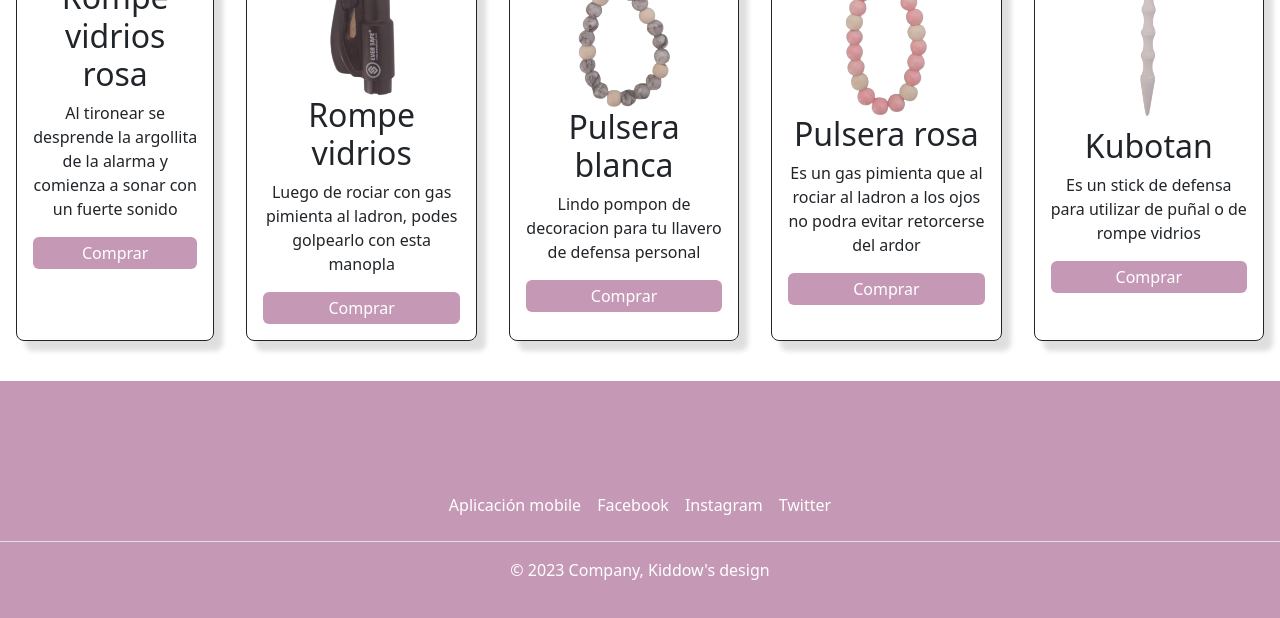
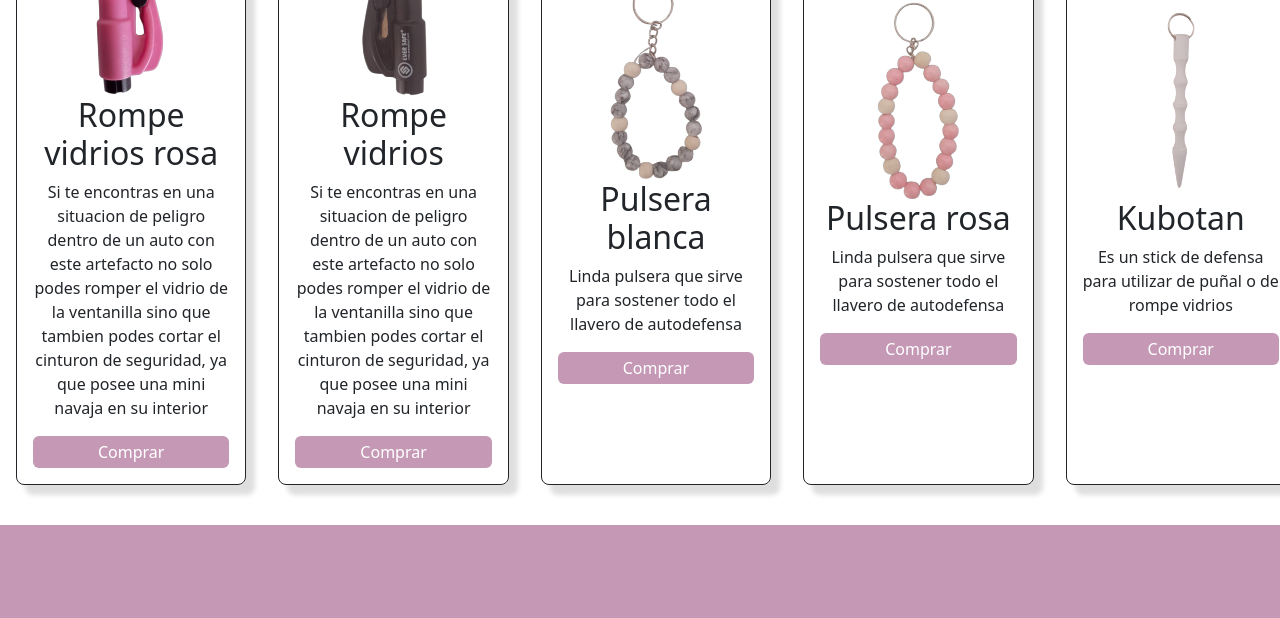
Before and after one commit to KiddowNatalia/kitsautodefensa, a plain HTML site: page pages/productos.html in a window 1280 px wide. Shown: the part 912-1530 px from the top of the page. Drawn offline with nearby package versions, Linux system fonts and the light colour scheme; files whose address does not match are found by name.

Commit message:
Segundo intento de arreglar fotos

```diff
--- a/pages/productos.html
+++ b/pages/productos.html
@@ -68,25 +68,25 @@
                 <div class="producto">
                     <img src="../multimedia/Rompevidrios rosa-Photoroom.png" alt="Rompe vidrios rosa">
                     <h2>Rompe vidrios rosa</h2>
-                    <p>Al tironear se desprende la argollita de la alarma y comienza a sonar con un fuerte sonido</p>
+                    <p>Si te encontras en una situacion de peligro dentro de un auto con este artefacto no solo podes romper el vidrio de la ventanilla sino que tambien podes cortar el cinturon de seguridad, ya que posee una mini navaja en su interior</p>
                     <button class="botonComprarProducto">Comprar</button>
                 </div>
                 <div class="producto">
                     <img src="../multimedia/Rompevidrios negro-Photoroom.png" alt="Rompe vidrios negro">
                     <h2>Rompe vidrios</h2>
-                    <p>Luego de rociar con gas pimienta al ladron, podes golpearlo con esta manopla</p>
+                    <p>Si te encontras en una situacion de peligro dentro de un auto con este artefacto no solo podes romper el vidrio de la ventanilla sino que tambien podes cortar el cinturon de seguridad, ya que posee una mini navaja en su interior</p>
                     <button class="botonComprarProducto">Comprar</button>
                 </div>
                 <div class="producto">
                     <img src="../multimedia/Pulsera blanca-Photoroom.png" alt="Pulsera blanca">
                     <h2>Pulsera blanca</h2>
-                    <p>Lindo pompon de decoracion para tu llavero de defensa personal</p>
+                    <p>Linda pulsera que sirve para sostener todo el llavero de autodefensa</p>
                     <button class="botonComprarProducto">Comprar</button>
                 </div>
                 <div class="producto">
                     <img src="../multimedia/Pulsera rosa-Photoroom.png" alt="Pulsera rosa">
                     <h2>Pulsera rosa</h2>
-                    <p>Es un gas pimienta que al rociar al ladron a los ojos no podra evitar retorcerse del ardor</p>
+                    <p>Linda pulsera que sirve para sostener todo el llavero de autodefensa</p>
                     <button class="botonComprarProducto">Comprar</button>
                 </div>
                 <div class="producto">
```
Also changed, not shown: index.html (+1 -1 lines), multimedia/Rompe vidrios-Photoroom.png (deleted), multimedia/Rompevidrios rosa-Photoroom.png (added).
